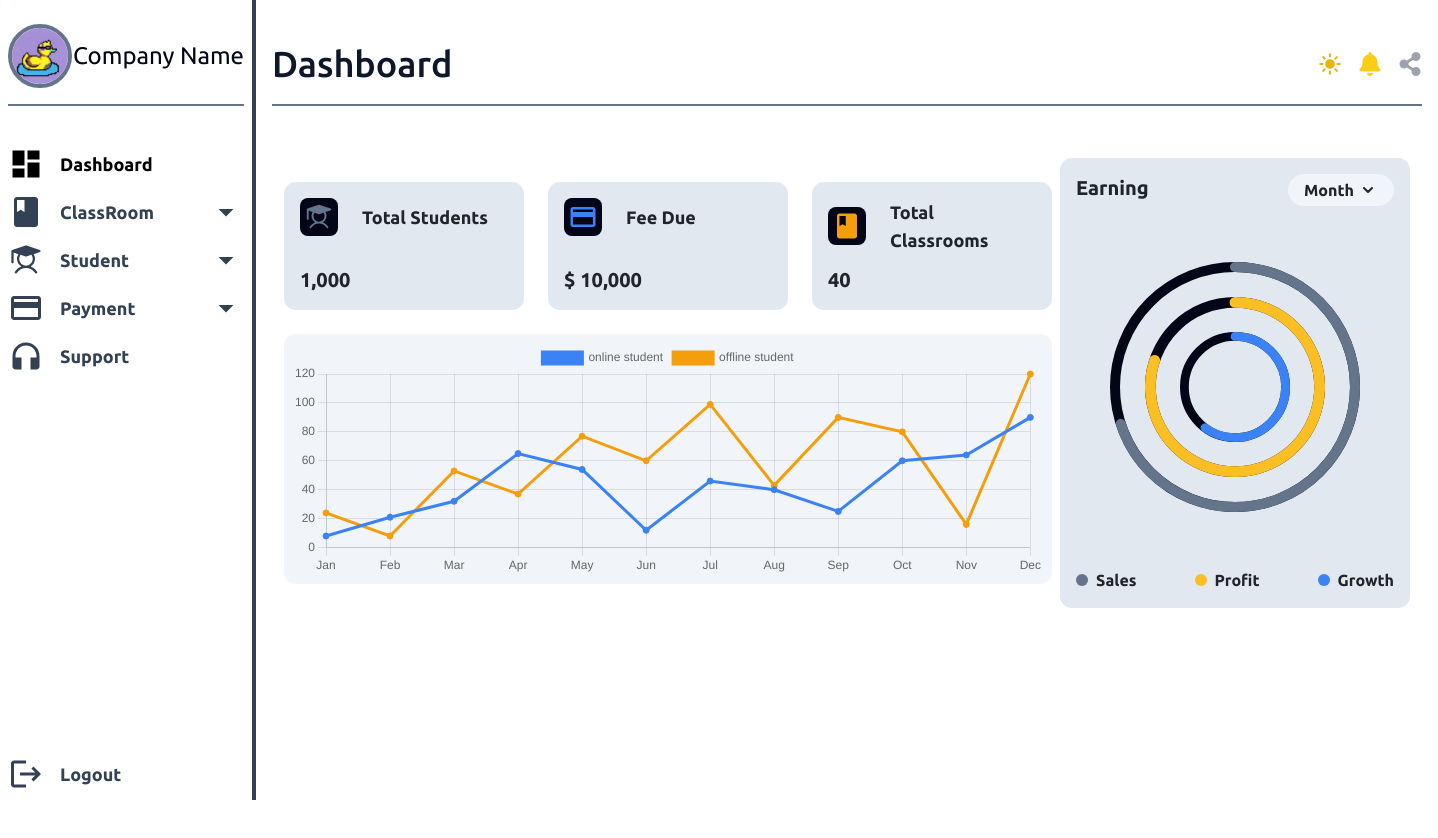
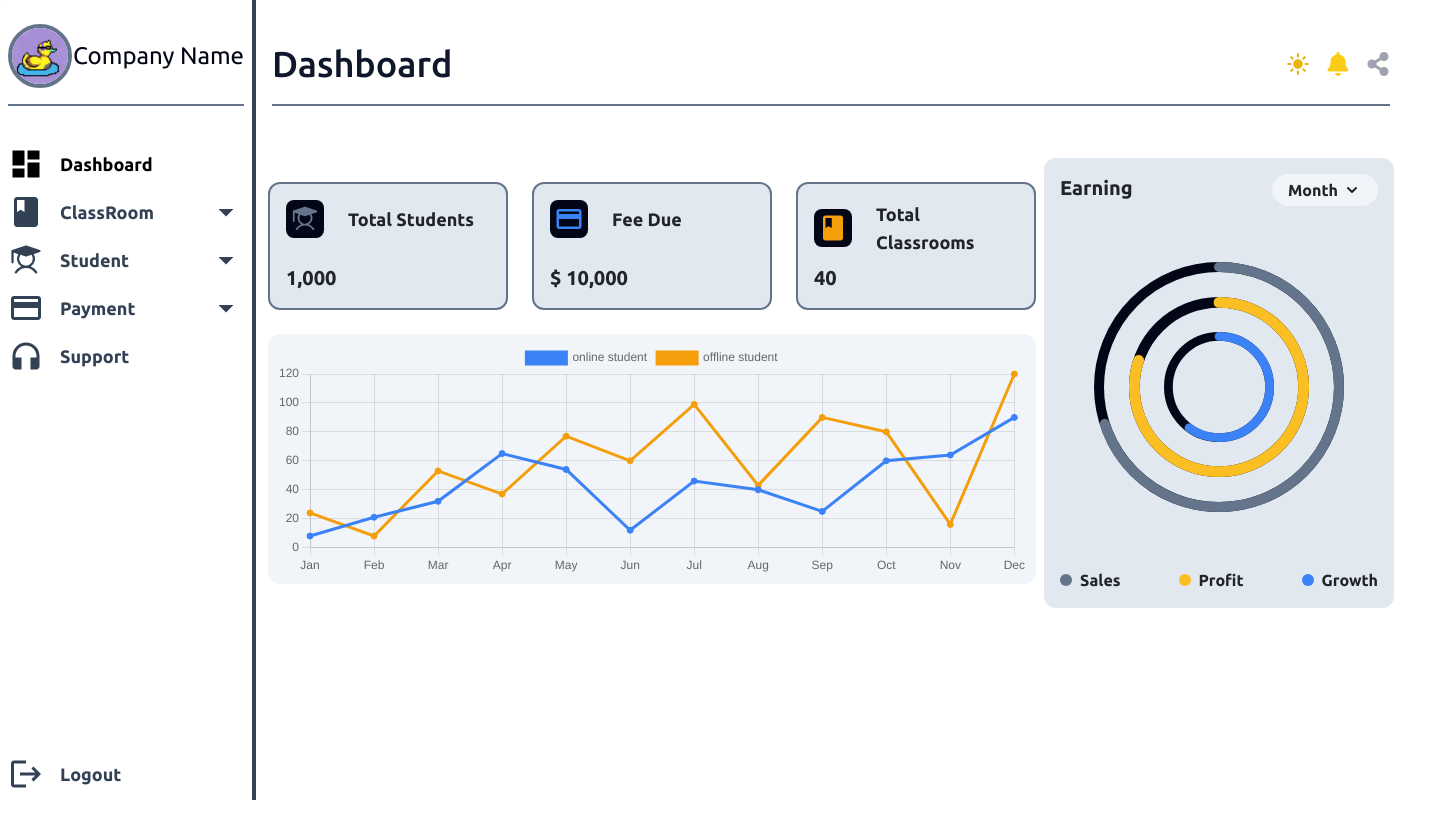
Before and after one commit to Push4ck/InstituteReactApp, a React (Vite) app: page / in a window 1280 px wide. Shown: the top 838 px of the page, 1438 px wide, since content can reach past the window. Built offline with nearby package versions, Linux system fonts and the light colour scheme.

Commit message:
Sidebar Updated

```diff
--- a/src/components/Hero/Hero.jsx
+++ b/src/components/Hero/Hero.jsx
@@ -7,7 +7,7 @@ import ProgressBar from "../Progress/ProgressBar";
 const Hero = () => {
   return (
     <>
-      <div className="w-full min-h-screen px-4">
+      <div className="w-full min-h-screen px-2">
         {/* main */}
         <div className="flex justify-between w-full xs:flex-col items-center xl:flex-row">
           {/* left */}
--- a/src/components/OverviewCard/OverviewCard.jsx
+++ b/src/components/OverviewCard/OverviewCard.jsx
@@ -3,7 +3,7 @@ import PropTypes from "prop-types";
 const OverviewCard = ({ bgcolor, title, count, Icon1, IconCol }) => {
   return (
     <div
-      className={`p-3 w-60 h-32 flex flex-col justify-between rounded-xl ${bgcolor}`}
+      className={`p-3 w-60 h-32 flex flex-col justify-between rounded-xl border-2 border-slate-500 ${bgcolor}`}
     >
       <div className="flex items-center gap-4">
         {/* icon */}
--- a/src/components/SideBar/SideBar.jsx
+++ b/src/components/SideBar/SideBar.jsx
@@ -66,14 +66,15 @@ const SideBar = () => {
 
       {/* sidebar for small screens */}
       <div
-        class="offcanvas flex h-screen w-64 border-r-2 border-slate-700 p-0 md:w-auto xs:flex xl:hidden"
+        class="offcanvas w-56 h-screen flex justify-evenly border-r-2 border-slate-700 dark:bg-gray-900 p-0 md:w-auto xs:flex xl:hidden"
         data-bs-scroll="true"
         tabindex="-1"
         id="offcanvasWithBothOptions"
         aria-labelledby="offcanvasWithBothOptionsLabel"
       >
+        <div className="p-2">
           {/* sidebar header */}
-        <div class="offcanvas-header justify-evenly p-2 dark:bg-slate-900 flex items-center">
+          <div class="offcanvas-header p-2 mt-3 flex items-center">
             {/* company name */}
             <div
               class="offcanvas-title w-full"
@@ -112,9 +113,12 @@ const SideBar = () => {
               <FaTimes />
             </button>
           </div>
+          {/* separator */}
+          <div className="border-t-2 border-slate-500 mt-2"></div>
+        </div>
 
         {/* sidebar content */}
-        <div class="offcanvas-body dark:bg-gray-900 h-screen p-4 pt-8 flex flex-col justify-between">
+        <div class="h-[600px] p-4 pt-8 flex flex-col justify-between">
           {/* top */}
           <div>
             {/* sidebar links */}
```
Lines whose indentation alone changed are shown as unchanged.
